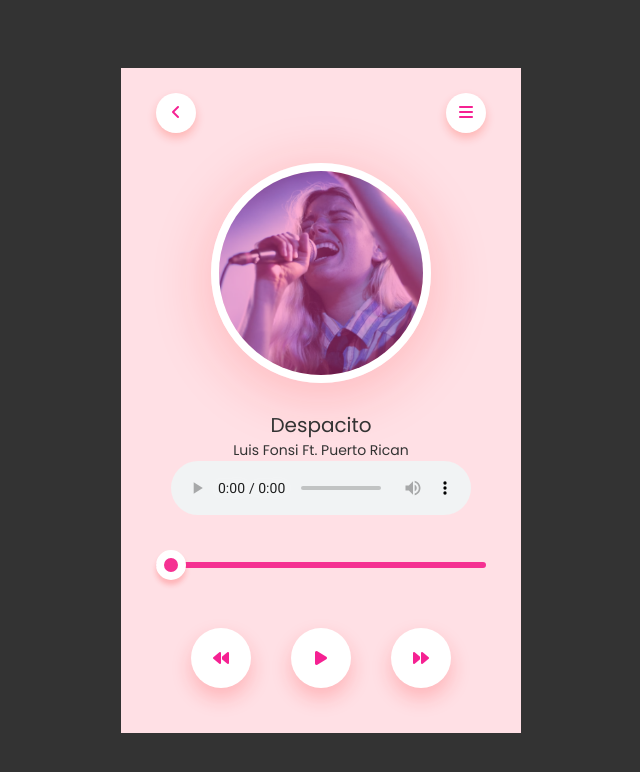
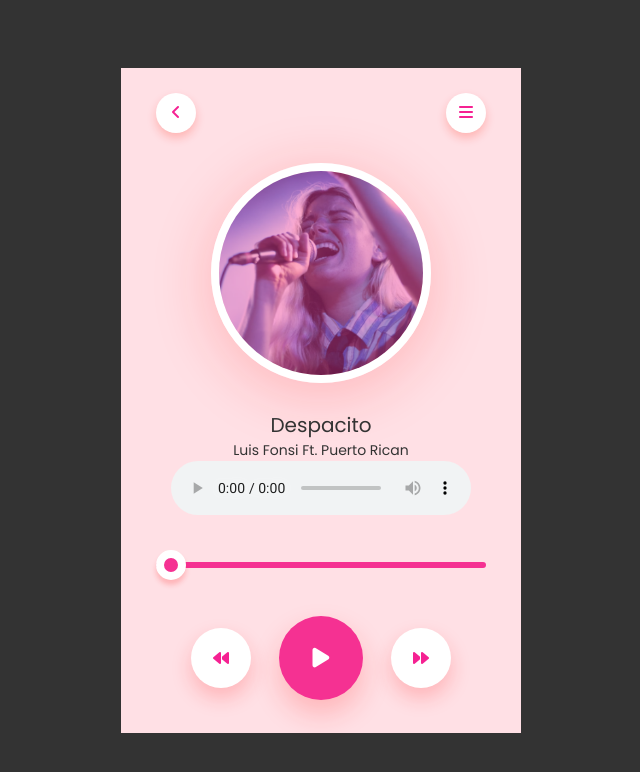
Before and after one commit to javidShabin/Music-player, a plain HTML site: page index.html in a window 1280 px wide. Shown: the whole page, without its empty margins (319-959 px from the left). Drawn offline with Linux system fonts and the light colour scheme; a web font is replaced by a local one.

Commit message:
change size the play button

```diff
--- a/style.css
+++ b/style.css
@@ -89,3 +89,8 @@ nav .circle{
     box-shadow: 0 10px 20px rgba(255, 26, 26, 0.22);
     cursor: pointer;
 }
+.controls div:nth-child(2){
+    transform: scale(1.4);
+    background: #f53192;
+    color: #fff;
+}
```
